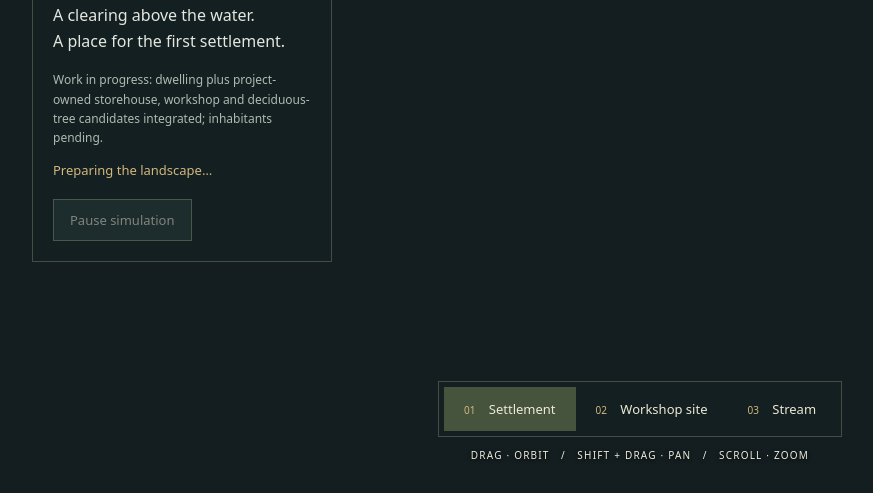
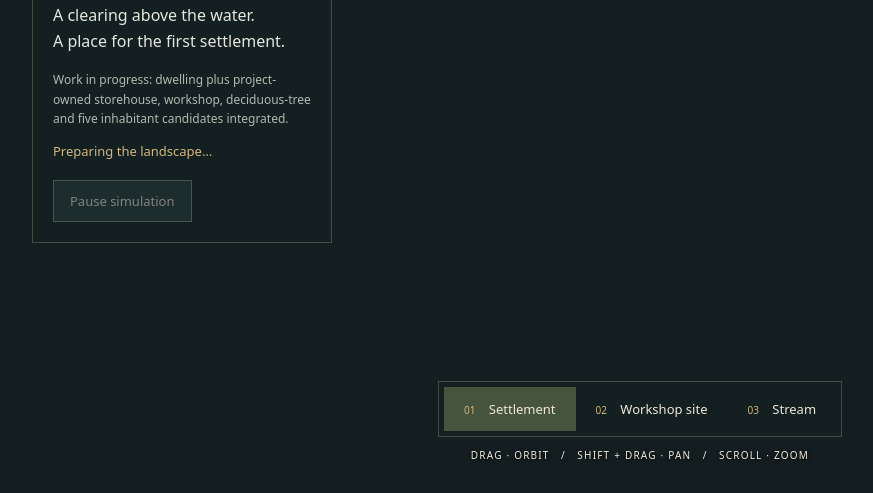
Before and after one commit to rostakr/-Bohemia-age-of-tribes., a website built with Vite: page index.html in a window 1280 px wide. Shown: the part 307-800 px from the top of the page, without its empty margins (0-873 px from the left). Built offline with nearby package versions, Linux system fonts and the light colour scheme; what playcanvas would draw is missing.

Commit message:
ui: reflect five-inhabitant Phase 1 checkpoint

```diff
--- a/index.html
+++ b/index.html
@@ -15,7 +15,7 @@
         <p class="eyebrow">Environment study · 01</p>
         <h2 id="phase-title">The Stream Valley</h2>
         <p>A clearing above the water.<br>A place for the first settlement.</p>
-        <p class="muted">Work in progress: dwelling plus project-owned storehouse, workshop and deciduous-tree candidates integrated; inhabitants pending.</p>
+        <p class="muted">Work in progress: dwelling plus project-owned storehouse, workshop, deciduous-tree and five inhabitant candidates integrated.</p>
         <p id="status" role="status">Preparing the landscape…</p>
         <button id="pause" type="button" aria-pressed="false" disabled>Pause simulation</button>
       </section>
```
